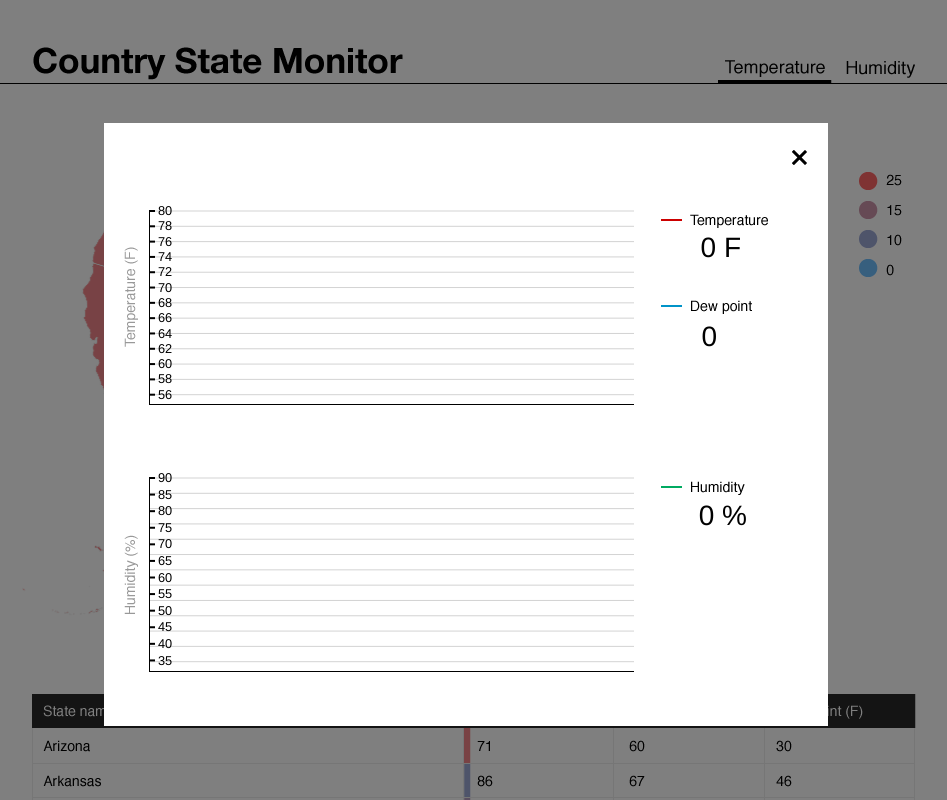
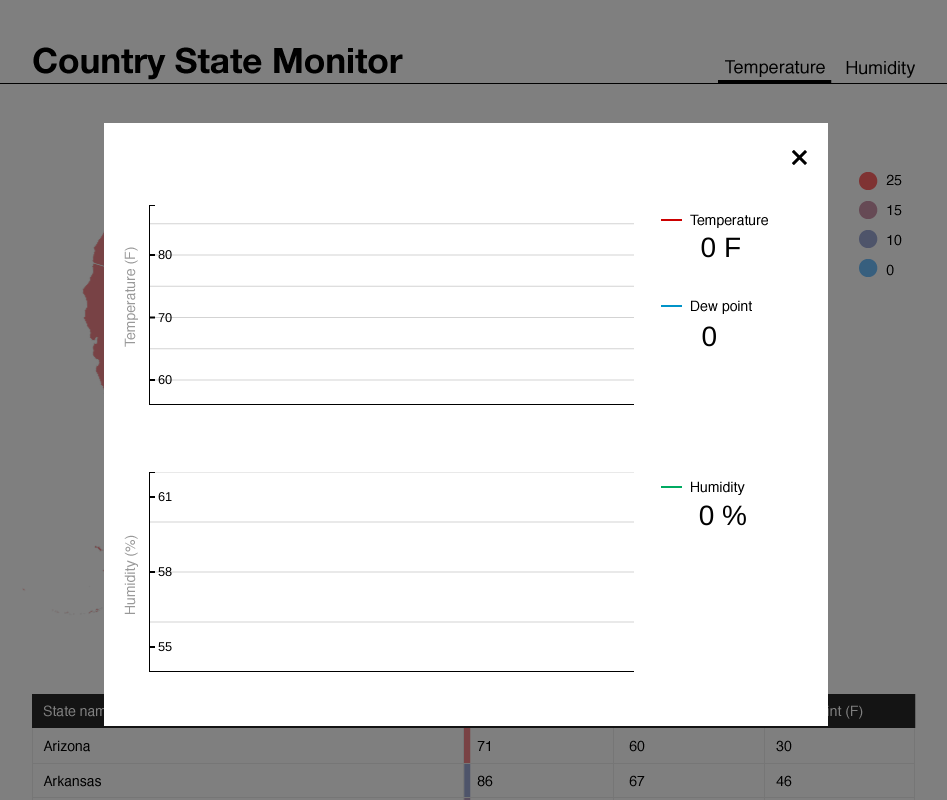
Before and after one commit to zubrabubra/devicehive-demo-environment, a plain HTML site: page web-page/i3a.html in a window 1280 px wide. Shown: the top 800 px of the page, without its empty margins (166-1113 px from the left). Drawn offline with nearby package versions, Linux system fonts and the light colour scheme.

Commit message:
Changed scale ticks and value ranges at charts. Fixed humidity chart.

```diff
--- a/web-page/i3a.html
+++ b/web-page/i3a.html
@@ -131,26 +131,26 @@
 			return d3.svg.axis()
 				.scale(y)
 				.orient("left")
-				.ticks(15)
+				.ticks(5)
 		}
 
 		function make_y2_axis() {
 			return d3.svg.axis()
-				.scale(y)
+				.scale(y2)
 				.orient("left")
-				.ticks(15)
+				.ticks(3)
 		}
         var x = d3.time.scale()
             .domain([now - (limit - 2), now - duration])
             .range([0, width])
 
         var y = d3.scale.linear()
-            .domain([54, 80])
-            .range([height+5, 6])
+            .domain([56, 88])
+            .range([height, 0])
 
 		var y2 = d3.scale.linear()
-            .domain([30, 90])
-            .range([height+5, 6])
+            .domain([54, 62])
+            .range([height, 0])
 
         var line = d3.svg.line()
             .interpolate('basis')
@@ -159,6 +159,14 @@
             })
             .y(function(d) {
                 return y(d)
+            })
+		var line2 = d3.svg.line()
+            .interpolate('basis')
+            .x(function(d, i) {
+                return x(now - (limit - 1 - i) * duration)
+            })
+            .y(function(d) {
+                return y2(d)
             })
 //First chart
         var svg = d3.select('.graph').append('svg')
@@ -179,7 +187,7 @@
 		svg.append('g')
 			.attr('class', 'y axis')
             .attr('transform', 'translate(0,0)')
-            .call(y.axis = d3.svg.axis().scale(y).orient('right'))
+            .call(y.axis = d3.svg.axis().scale(y).orient('right').ticks(4))
 		svg.append('g')
             .attr('class', 'x axis')
             .attr('transform', 'translate(0,' + (height) + ')')
@@ -203,7 +211,7 @@
 		svg2.append('g')
 			.attr('class', 'y axis')
             .attr('transform', 'translate(0,0)')
-            .call(y.axis = d3.svg.axis().scale(y2).orient('right'))
+            .call(y2.axis = d3.svg.axis().scale(y2).orient('right').tickValues([55,58,61]))
 		svg2.append('g')
             .attr('class', 'x axis')
             .attr('transform', 'translate(0,' + (height) + ')')
@@ -253,7 +261,7 @@
 					var group = groups2[name];
 						group.data.push(humidityVal);
 						$('#humidityVal').html(formatDecimal(humidityVal)+' %');
-					group.path.attr('d', line);
+					group.path.attr('d', line2);
 				}
 
 				// Shift domain
```
